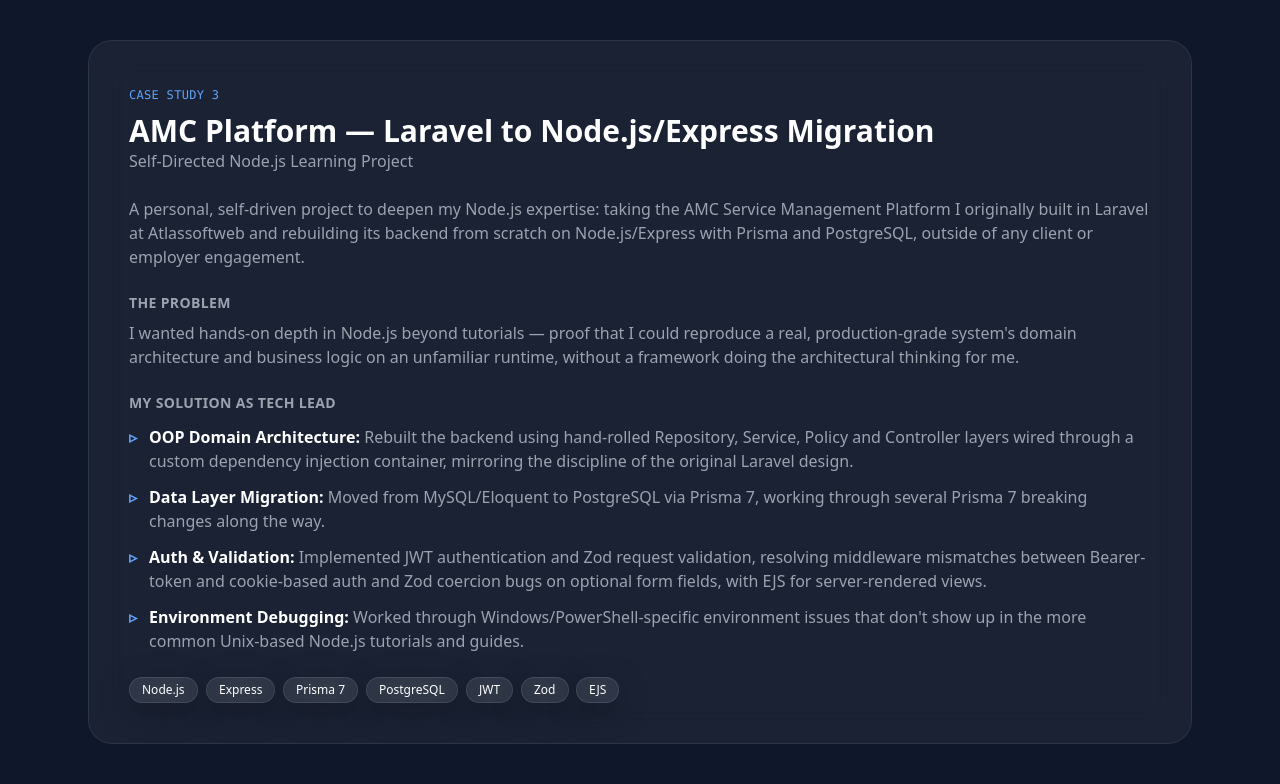
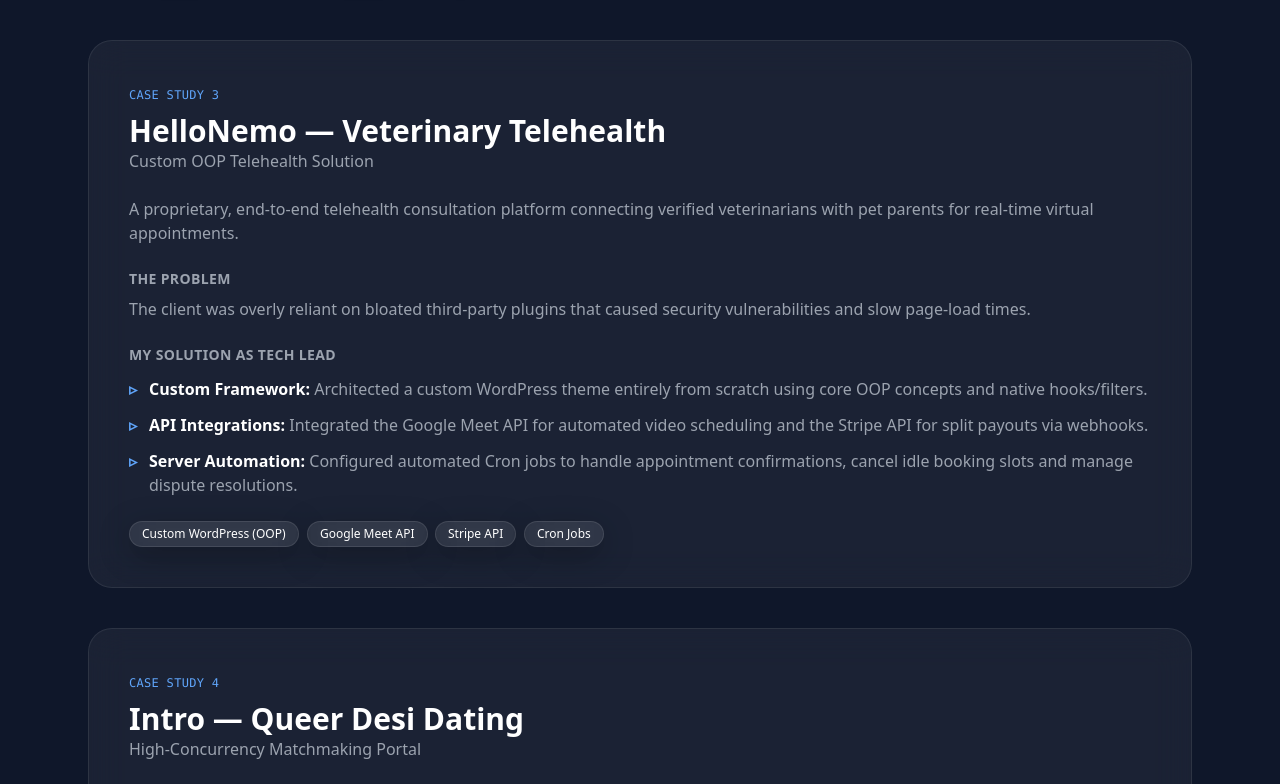
Before and after one commit to mmgujjar13/mukesh-portfolio, a React (Vite) app: page / in a window 1280 px wide. Shown: the part 7116-7900 px from the top of the page. Built offline with nearby package versions, Linux system fonts and the light colour scheme.

Commit message:
remove self study AMC node case study

```diff
--- a/src/components/CaseStudies.jsx
+++ b/src/components/CaseStudies.jsx
@@ -46,33 +46,6 @@
       },
     ],
     tech: ["Laravel 11/12", "MySQL", "Redis Queues", "AWS EC2"],
-  },
-  {
-    title: "AMC Platform — Laravel to Node.js/Express Migration",
-    subtitle: "Self-Directed Node.js Learning Project",
-    overview:
-      "A personal, self-driven project to deepen my Node.js expertise: taking the AMC Service Management Platform I originally built in Laravel at Atlassoftweb and rebuilding its backend from scratch on Node.js/Express with Prisma and PostgreSQL, outside of any client or employer engagement.",
-    problem:
-      "I wanted hands-on depth in Node.js beyond tutorials — proof that I could reproduce a real, production-grade system's domain architecture and business logic on an unfamiliar runtime, without a framework doing the architectural thinking for me.",
-    solution: [
-      {
-        label: "OOP Domain Architecture",
-        text: "Rebuilt the backend using hand-rolled Repository, Service, Policy and Controller layers wired through a custom dependency injection container, mirroring the discipline of the original Laravel design.",
-      },
-      {
-        label: "Data Layer Migration",
-        text: "Moved from MySQL/Eloquent to PostgreSQL via Prisma 7, working through several Prisma 7 breaking changes along the way.",
-      },
-      {
-        label: "Auth & Validation",
-        text: "Implemented JWT authentication and Zod request validation, resolving middleware mismatches between Bearer-token and cookie-based auth and Zod coercion bugs on optional form fields, with EJS for server-rendered views.",
-      },
-      {
-        label: "Environment Debugging",
-        text: "Worked through Windows/PowerShell-specific environment issues that don't show up in the more common Unix-based Node.js tutorials and guides.",
-      },
-    ],
-    tech: ["Node.js", "Express", "Prisma 7", "PostgreSQL", "JWT", "Zod", "EJS"],
   },
   {
     title: "HelloNemo — Veterinary Telehealth",
```
